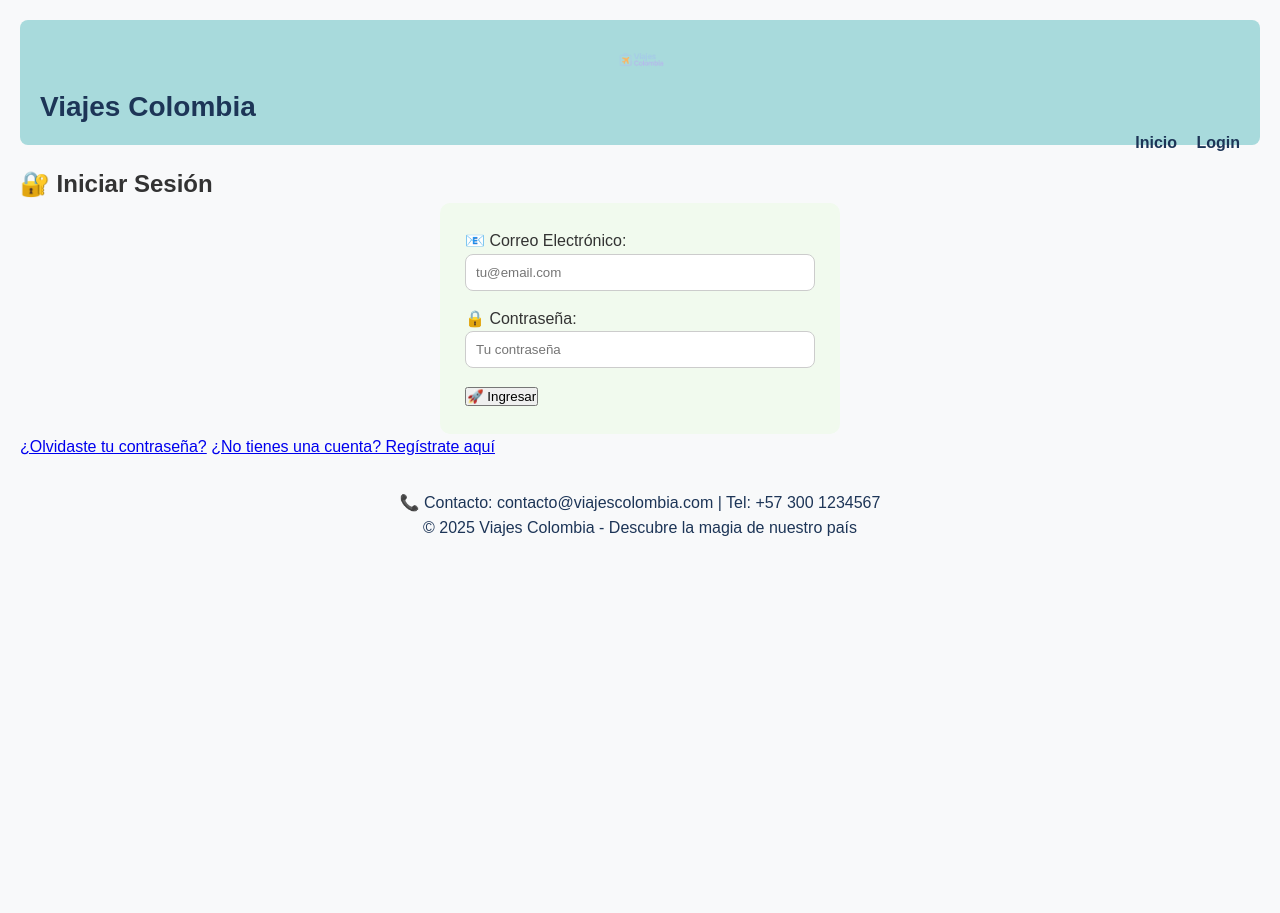
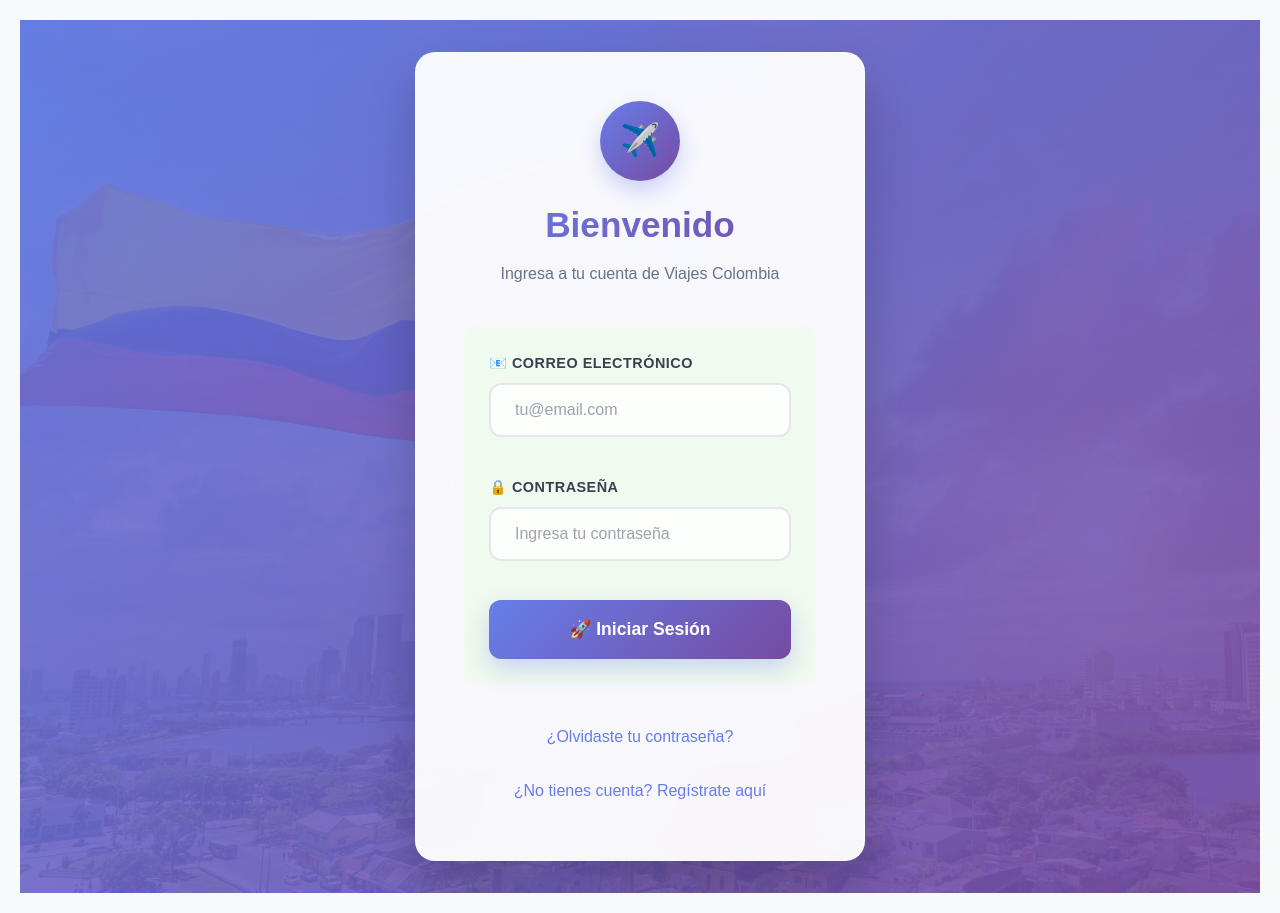
Before and after one commit to JulianCMoralesAgudelo/colombia_explora, a PHP site: page /login.php in a window 1280 px wide. Before the commit the page ends 536 px from the top, so only its background shows below. Run offline with PHP 8.4, Linux system fonts and the light colour scheme.

Commit message:
mejor_login

```diff
--- a/auth/login.php
+++ b/auth/login.php
@@ -21,7 +21,7 @@
         $_SESSION['nombre'] = $usuario['nombre'];
         $_SESSION['rol'] = $usuario['id_rol'];
 
-        // Redirigir a la página principal - AHORA CON SESIÓN COMPARTIDA
+        // Redirigir a la página principal
         header("Location: http://192.168.1.100:8080/index.php");
         exit();
     } else {
@@ -37,47 +37,265 @@
 <head>
     <meta charset="UTF-8">
     <meta name="viewport" content="width=device-width, initial-scale=1.0">
-    <title>Login - Viajes Colombia</title>
+    <title>Iniciar Sesión - Viajes Colombia</title>
     <link rel="stylesheet" href="/assets/css/styles.css">
+    <style>
+        .login-modern {
+            min-height: 100vh;
+            display: flex;
+            align-items: center;
+            justify-content: center;
+            background: linear-gradient(135deg, #667eea 0%, #764ba2 100%);
+            padding: 2rem;
+            position: relative;
+            overflow: hidden;
+        }
+
+        .login-modern::before {
+            content: '';
+            position: absolute;
+            top: 0;
+            left: 0;
+            right: 0;
+            bottom: 0;
+            background: url('/assets/img/banner.jpg') center/cover;
+            opacity: 0.1;
+            z-index: 0;
+        }
+
+        .login-glass {
+            background: rgba(255, 255, 255, 0.95);
+            backdrop-filter: blur(20px);
+            border-radius: 20px;
+            padding: 3rem;
+            box-shadow: 0 25px 50px rgba(0, 0, 0, 0.2);
+            border: 1px solid rgba(255, 255, 255, 0.3);
+            width: 100%;
+            max-width: 450px;
+            position: relative;
+            z-index: 1;
+            transform: translateY(0);
+            transition: transform 0.3s ease, box-shadow 0.3s ease;
+        }
+
+        .login-glass:hover {
+            transform: translateY(-5px);
+            box-shadow: 0 30px 60px rgba(0, 0, 0, 0.3);
+        }
+
+        .login-header {
+            text-align: center;
+            margin-bottom: 2.5rem;
+        }
+
+        .login-logo {
+            width: 80px;
+            height: 80px;
+            border-radius: 50%;
+            margin: 0 auto 1rem;
+            background: linear-gradient(135deg, #667eea, #764ba2);
+            display: flex;
+            align-items: center;
+            justify-content: center;
+            font-size: 2rem;
+            color: white;
+            box-shadow: 0 10px 20px rgba(102, 126, 234, 0.3);
+        }
+
+        .login-title {
+            font-size: 2.2rem;
+            font-weight: 700;
+            background: linear-gradient(135deg, #667eea, #764ba2);
+            -webkit-background-clip: text;
+            -webkit-text-fill-color: transparent;
+            margin-bottom: 0.5rem;
+        }
+
+        .login-subtitle {
+            color: #64748b;
+            font-size: 1rem;
+        }
+
+        .login-form-modern .form-group {
+            margin-bottom: 1.5rem;
+        }
+
+        .login-form-modern label {
+            display: block;
+            margin-bottom: 0.5rem;
+            font-weight: 600;
+            color: #374151;
+            font-size: 0.9rem;
+            text-transform: uppercase;
+            letter-spacing: 0.5px;
+        }
+
+        .input-modern {
+            width: 100%;
+            padding: 1rem 1.5rem;
+            border: 2px solid #e5e7eb;
+            border-radius: 12px;
+            font-size: 1rem;
+            transition: all 0.3s ease;
+            background: rgba(255, 255, 255, 0.8);
+        }
+
+        .input-modern:focus {
+            outline: none;
+            border-color: #667eea;
+            background: white;
+            box-shadow: 0 0 0 3px rgba(102, 126, 234, 0.1);
+            transform: translateY(-2px);
+        }
+
+        .input-modern::placeholder {
+            color: #9ca3af;
+        }
+
+        .btn-login-modern {
+            width: 100%;
+            background: linear-gradient(135deg, #667eea, #764ba2);
+            color: white;
+            padding: 1.2rem 2rem;
+            border: none;
+            border-radius: 12px;
+            font-size: 1.1rem;
+            font-weight: 600;
+            cursor: pointer;
+            transition: all 0.3s ease;
+            box-shadow: 0 10px 25px rgba(102, 126, 234, 0.3);
+            position: relative;
+            overflow: hidden;
+        }
+
+        .btn-login-modern:hover {
+            transform: translateY(-3px);
+            box-shadow: 0 15px 35px rgba(102, 126, 234, 0.4);
+        }
+
+        .btn-login-modern:active {
+            transform: translateY(-1px);
+        }
+
+        .btn-login-modern::before {
+            content: '';
+            position: absolute;
+            top: 0;
+            left: -100%;
+            width: 100%;
+            height: 100%;
+            background: linear-gradient(90deg, transparent, rgba(255,255,255,0.2), transparent);
+            transition: left 0.5s;
+        }
+
+        .btn-login-modern:hover::before {
+            left: 100%;
+        }
+
+        .login-links-modern {
+            margin-top: 2rem;
+            text-align: center;
+            display: flex;
+            flex-direction: column;
+            gap: 0.75rem;
+        }
+
+        .login-link {
+            color: #667eea;
+            text-decoration: none;
+            font-weight: 500;
+            transition: color 0.3s ease;
+            position: relative;
+            padding: 0.5rem 0;
+        }
+
+        .login-link:hover {
+            color: #764ba2;
+        }
+
+        .login-link::after {
+            content: '';
+            position: absolute;
+            bottom: 0;
+            left: 50%;
+            width: 0;
+            height: 2px;
+            background: linear-gradient(135deg, #667eea, #764ba2);
+            transition: all 0.3s ease;
+        }
+
+        .login-link:hover::after {
+            width: 100%;
+            left: 0;
+        }
+
+        .alert-modern {
+            padding: 1rem 1.5rem;
+            border-radius: 12px;
+            margin-bottom: 1.5rem;
+            font-weight: 600;
+            text-align: center;
+            background: linear-gradient(135deg, #fed7d7, #feb2b2);
+            color: #c53030;
+            box-shadow: 0 5px 15px rgba(254, 178, 178, 0.3);
+            border: none;
+        }
+
+        @media (max-width: 480px) {
+            .login-glass {
+                padding: 2rem 1.5rem;
+                margin: 1rem;
+            }
+
+            .login-title {
+                font-size: 1.8rem;
+            }
+        }
+    </style>
 </head>
 <body>
-<?php include 'views/header.php'; ?>
-
-<div class="main-container">
-    <div class="login-container">
-        <div class="login-card">
-            <h2 class="login-title">🔐 Iniciar Sesión</h2>
+<div class="login-modern">
+    <div class="login-glass">
+        <div class="login-header">
+            <div class="login-logo">✈️</div>
+            <h1 class="login-title">Bienvenido</h1>
+            <p class="login-subtitle">Ingresa a tu cuenta de Viajes Colombia</p>
+        </div>
 
         <?php if (isset($_GET['error'])): ?>
-                <div class="alert alert-error">
-                    ❌ <?php echo htmlspecialchars($_GET['error']); ?>
+            <div class="alert-modern">
+                ⚠️ <?php echo htmlspecialchars($_GET['error']); ?>
             </div>
         <?php endif; ?>
 
-            <form method="POST" class="login-form">
+        <form method="POST" class="login-form-modern">
             <div class="form-group">
-                    <label for="correo">📧 Correo Electrónico:</label>
-                    <input type="email" id="correo" name="correo" required
-                           placeholder="tu@email.com" value="<?php echo htmlspecialchars($_POST['correo'] ?? ''); ?>">
+                <label for="correo">📧 Correo Electrónico</label>
+                <input type="email" id="correo" name="correo"
+                       class="input-modern"
+                       placeholder="tu@email.com"
+                       value="<?php echo htmlspecialchars($_POST['correo'] ?? ''); ?>"
+                       required>
             </div>
 
             <div class="form-group">
-                    <label for="contrasena">🔒 Contraseña:</label>
-                    <input type="password" id="contrasena" name="contrasena" required
-                           placeholder="Tu contraseña">
+                <label for="contrasena">🔒 Contraseña</label>
+                <input type="password" id="contrasena" name="contrasena"
+                       class="input-modern"
+                       placeholder="Ingresa tu contraseña"
+                       required>
             </div>
 
-                <button type="submit" class="login-btn-large">🚀 Ingresar</button>
+            <button type="submit" class="btn-login-modern">
+                🚀 Iniciar Sesión
+            </button>
         </form>
 
-            <div class="login-links">
-                <a href="forgot_password.php">¿Olvidaste tu contraseña?</a>
-                <a href="registro.php">¿No tienes una cuenta? Regístrate aquí</a>
+        <div class="login-links-modern">
+            <a href="forgot_password.php" class="login-link">¿Olvidaste tu contraseña?</a>
+            <a href="registro.php" class="login-link">¿No tienes cuenta? Regístrate aquí</a>
         </div>
     </div>
 </div>
-</div>
-
-<?php include 'views/footer.php'; ?>
 </body>
 </html>
```
Lines whose indentation alone changed are shown as unchanged.
